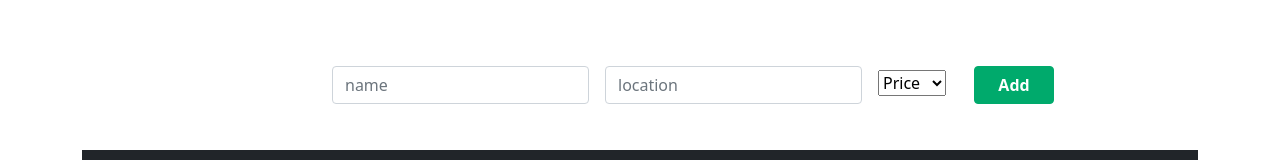
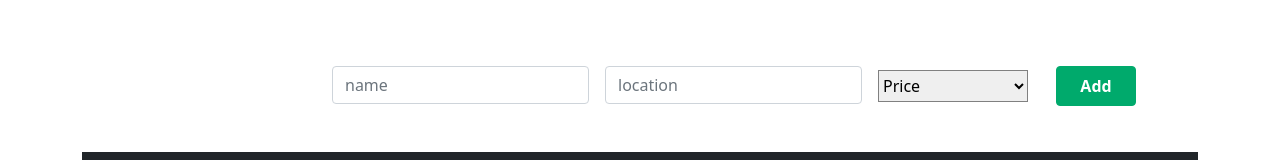
Before and after one commit to snehalmundhe10/TripAdvisor, a React (Create React App) app in the folder tripadvisor-client/: page / in a window 1280 px wide. Shown: the part 288-448 px from the top of the page. Built offline with nearby package versions, Linux system fonts and the light colour scheme; no server answers.

Commit message:
fix: css

```diff
--- a/tripadvisor-client/src/components/AddRestaurant.css
+++ b/tripadvisor-client/src/components/AddRestaurant.css
@@ -15,3 +15,9 @@
     margin-left: 250px;
     margin-top: 50px;
 }
+.mb-3  > form >.row > .col-auto > select {
+    width: 150px;
+    height: 32px;
+    border: 1px solid gray;
+    margin-bottom: 7px;
+}
```
